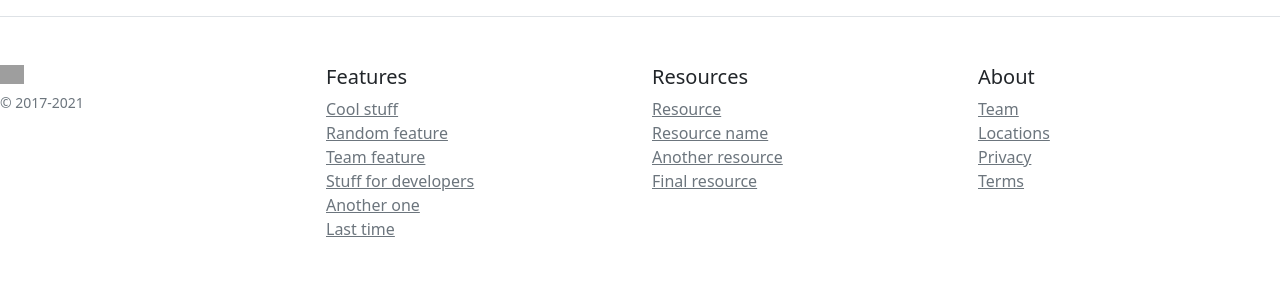
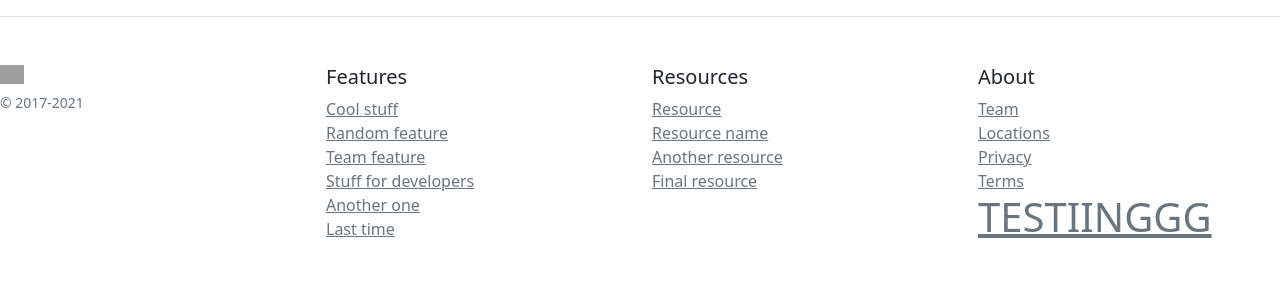
Before and after one commit to AAbdurakhmanov/flask-first-testing, a Flask app: page /about in a window 1280 px wide. Shown: the part 56-356 px from the top of the page. Run offline with Flask 2, Linux system fonts and the light colour scheme; grey boxes are pictures that could not be loaded.

Commit message:
make it better

```diff
--- a/templates/base.html
+++ b/templates/base.html
@@ -76,6 +76,7 @@
           <li><a class="link-secondary" href="#">Locations</a></li>
           <li><a class="link-secondary" href="#">Privacy</a></li>
           <li><a class="link-secondary" href="#">Terms</a></li>
+          <li><a class="link-secondary" href="#"><h1>TESTIINGGG</h1></a></li>
         </ul>
       </div>
     </div>
```
